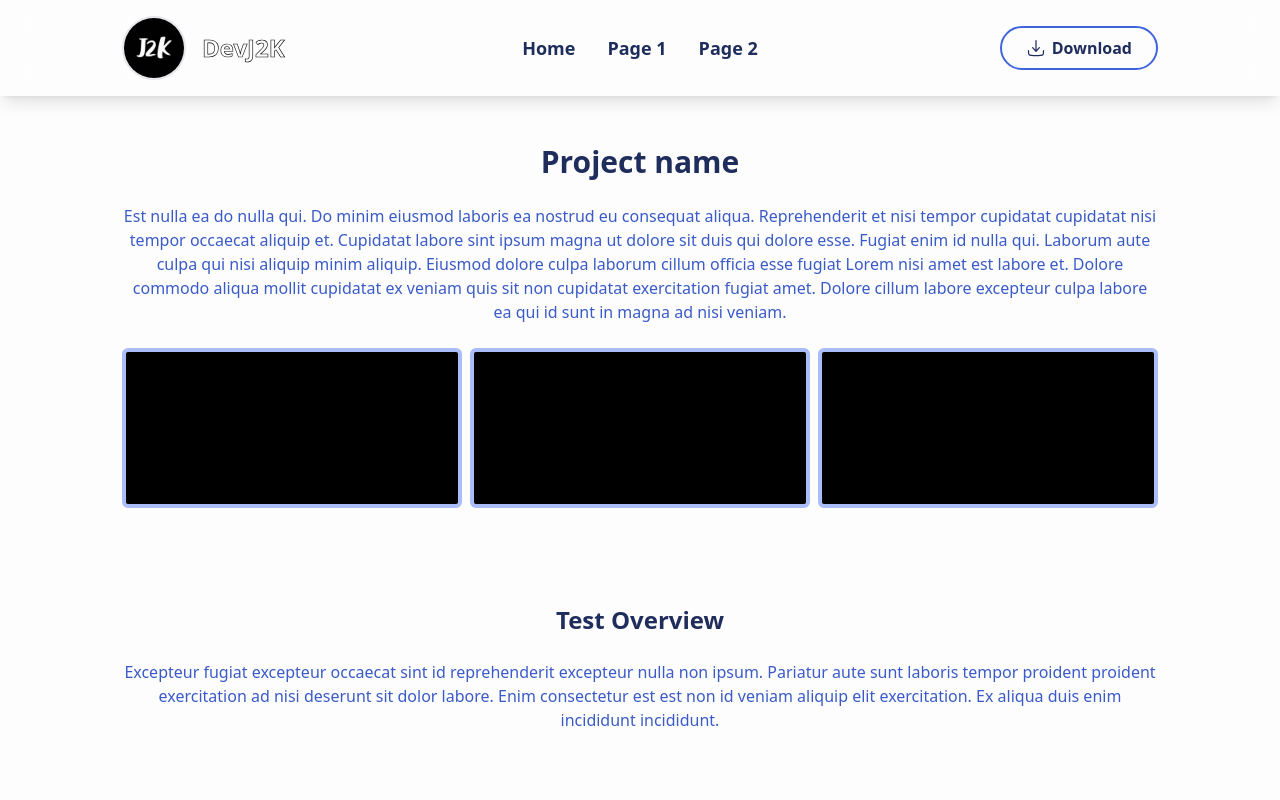
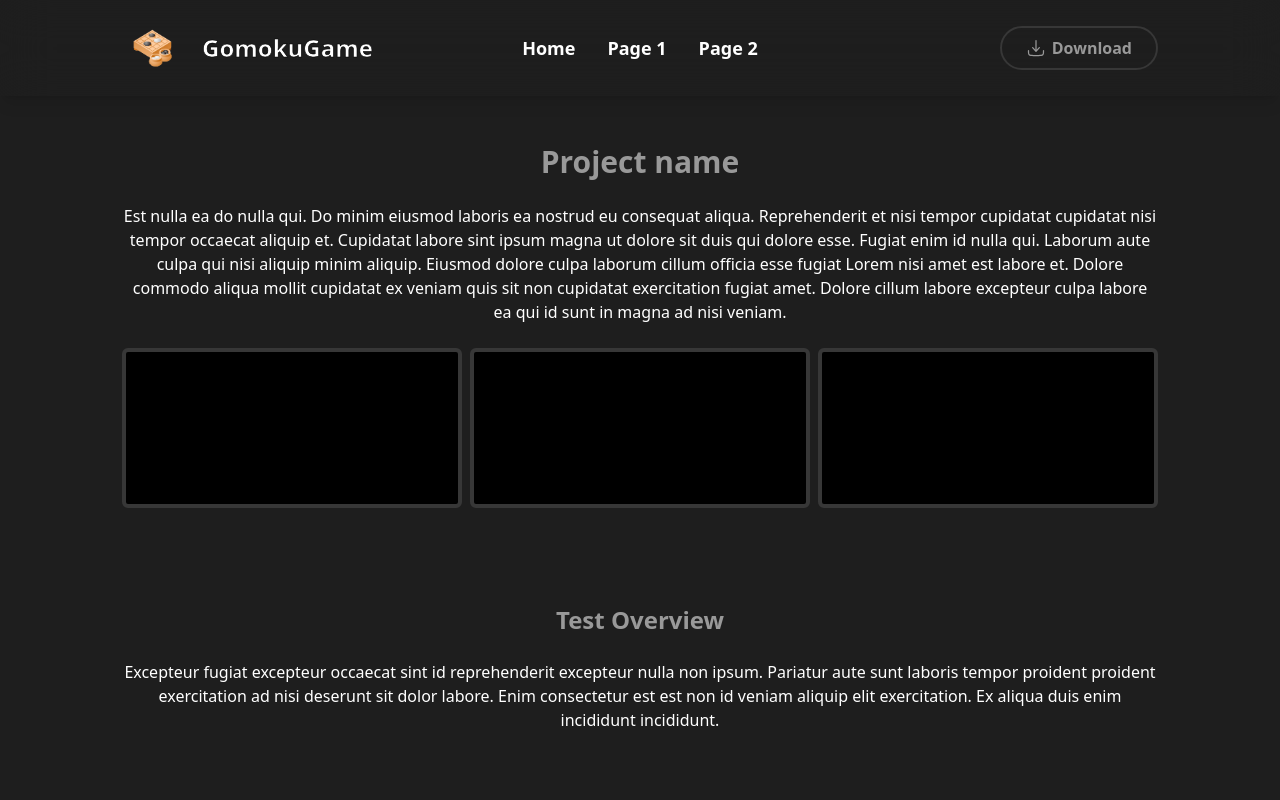
Before and after one commit to peachApeach/app_gomoku, a Vue app in the folder frontend/app/: page / in a window 1280 px wide. Shown: the top 800 px of the page. Built offline with nearby package versions, Linux system fonts and the light colour scheme.

Commit message:
⌛ : Tailwind config -> colors

```diff
--- a/frontend/app/index.html
+++ b/frontend/app/index.html
@@ -6,7 +6,7 @@
     <meta name="viewport" content="width=device-width, initial-scale=1.0">
     <title>Vite App</title>
   </head>
-  <body class=" bg-app-bg dark:bg-d-app-bg">
+  <body class="bg-app-bg dark:bg-d-app-bg">
     <div id="app"></div>
 
 <!-- <div class="fixed bottom-4 left-4 z-[2000]">
--- a/frontend/app/src/components/navbar/NavigationBar.vue
+++ b/frontend/app/src/components/navbar/NavigationBar.vue
@@ -38,14 +38,14 @@
 			<div class=" container flex items-center justify-between md:justify-center">
 				<div class="flex w-1/3 justify-start">
 					<div @click="routerTo('/')" class=" flex cursor-pointer flex-row items-center gap-4">
-						<div class=" size-16 overflow-hidden rounded-full border-2 bg-blue-50">
-							<img src="../../assets/images/j2klogo.png" alt="" class=" size-full object-cover">
+						<div class=" size-16 overflow-hidden">
+							<img src="../../assets/images/GomokuLogo.png" alt="" class=" size-full object-cover">
 						</div>
-						<h1 id="devj2kText" class="text-outline text-2xl font-black text-transparent">DevJ2K</h1>
+						<h1 id="gomokuText" class="text-outline text-2xl font-black">GomokuGame</h1>
 					</div>
 				</div>
 				<ul
-					class=" text-high-contrast-text dark:text-d-high-contrast-text flex w-1/3 flex-row items-center justify-center gap-8 text-lg font-semibold max-md:hidden">
+					class="dark:text-d-high-contrast-text flex w-1/3 flex-row items-center justify-center gap-8 text-lg font-semibold max-md:hidden">
 					<li class="group relative w-max">
 						<p @click="routerTo('/')"
 							class="cursor-pointer transition-all group-hover:text-black dark:group-hover:text-white">
--- a/frontend/app/src/views/HomeView.vue
+++ b/frontend/app/src/views/HomeView.vue
@@ -51,7 +51,7 @@ const makeRequests = async () => {
   if (input) {
     text = input.value;
   }
-  const url = "http://127.0.0.1:4000/test";
+  const url = "http://127.0.0.1:8000/test";
 
   try {
         const response = await fetch(url, {
--- a/frontend/app/tailwind.config.js
+++ b/frontend/app/tailwind.config.js
@@ -28,18 +28,18 @@ export default {
         // "hover-accent-color": "#DC40E5", // 10. Hovered solid backgrounds
         // "low-contrast-text": "#83008A", // 11. Low-contrast text
         // "high-contrast-text": "#5B0060", // 12. High-contrast text
-        "app-bg": "#FDFDFE", // 1. App background
+        "app-bg": "#1E1E1E", // 1. App background
         "subtle-bg": "#F7F9FF", // 2. Subtle background
         "ui-bg": "#EDF2FE", // 3. UI element background
         "hover-ui-bg": "#E1E9FF", // 4. Hovered UI element background
         "active-ui-bg": "#D2DEFF", // 5. Active / Selected UI element background
         "subtle-border": "#C1D0FF", // 6. Subtle borders and separators
-        "ui-border": "#ABBDF9", // 7. UI element border and focus ring
+        "ui-border": "#373737", // 7. UI element border and focus ring
         "hover-ui-border": "#8DA4EF", // 8. Hovered UI element border
-        "accent-color": "#3E63DD", // 9. Solid backgrounds
-        "hover-accent-color": "#3358D4", // 10. Hovered solid backgrounds
-        "low-contrast-text": "#3A5BC7", // 11. Low-contrast text
-        "high-contrast-text": "#1F2D5C", // 12. High-contrast text
+        "accent-color": "#373737", // 9. Solid backgrounds
+        "hover-accent-color": "#F2F2F2", // 10. Hovered solid backgrounds
+        "low-contrast-text": "#FFFFFF", // 11. Low-contrast text
+        "high-contrast-text": "#999999", // 12. High-contrast text
 
         "d-app-bg": "#0B032D",
         "d-subtle-bg": "#1E0F45",
```
Also changed, not shown: frontend/app/src/assets/images/GomokuBoard.png (added), frontend/app/src/assets/images/GomokuLogo.png (added).
